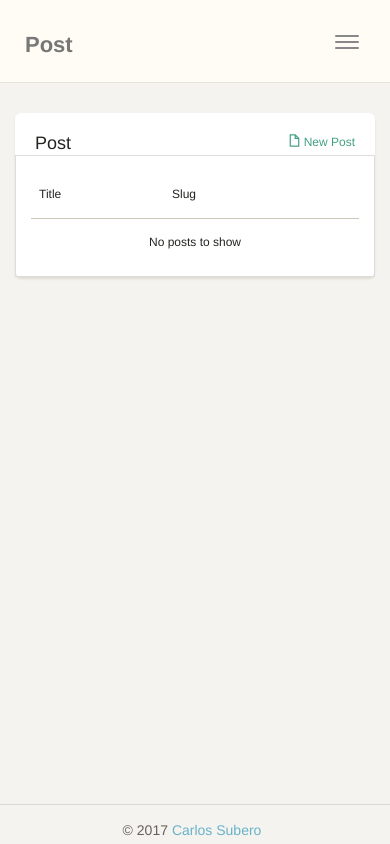
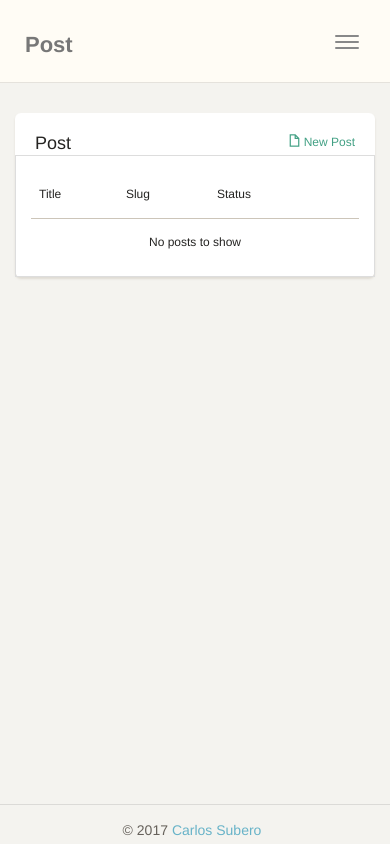
Before and after one commit to csubero/sportnutrition-, a Django app: page /backend/post/ in a window 390 px wide. Run offline with Django 3.2, Linux system fonts and the light colour scheme; data that the repository does not hold is empty; some libraries are stand-ins or nearby versions; some web fonts are replaced.

Commit message:
Set status to post

```diff
--- a/backend/templates/backend/post/post_index.html
+++ b/backend/templates/backend/post/post_index.html
@@ -29,9 +29,10 @@
 							<td class="col-md-7">
 								Title
 							</td>
-							<td class="col-md-4">
+							<td class="col-md-3">
 								Slug
 							</td>
+							<td class="col-md-1">Status</td>
 							<td class="col-md-1">
 							</td>
 						</tr>
@@ -41,6 +42,7 @@
 							<tr>
 								<td>{{ post.title|capfirst }}</td>
 								<td>{{ post.slug }}</td>
+								<td>{{ post.get_status_display }}</td>
 								<td class="text-center"><a href="{% url 'backend.post.edit' post.pk %}" title="Edit"><i
 										class="ti ti-pencil-alt"></i></a>
 									<a href="#" title="Delete" class="text-danger" data-toggle="modal"
@@ -52,7 +54,7 @@
 						{% empty %}
 
 							<tr>
-								<td colspan="3" class="text-center">No posts to show</td>
+								<td colspan="4" class="text-center">No posts to show</td>
 							</tr>
 
 						{% endfor %}
```
